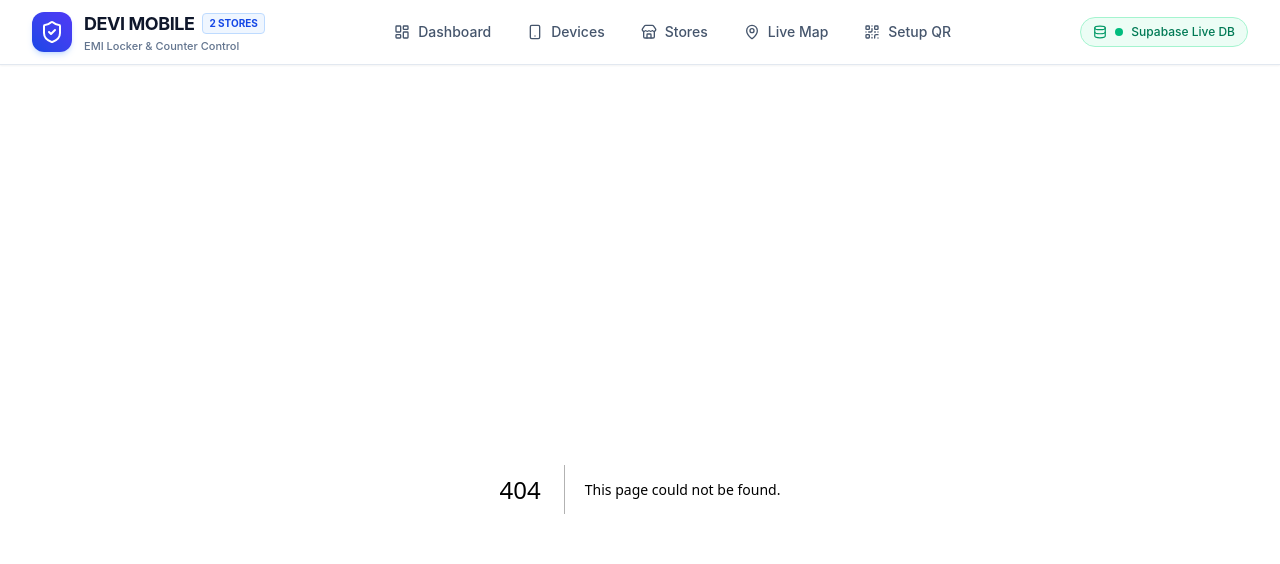
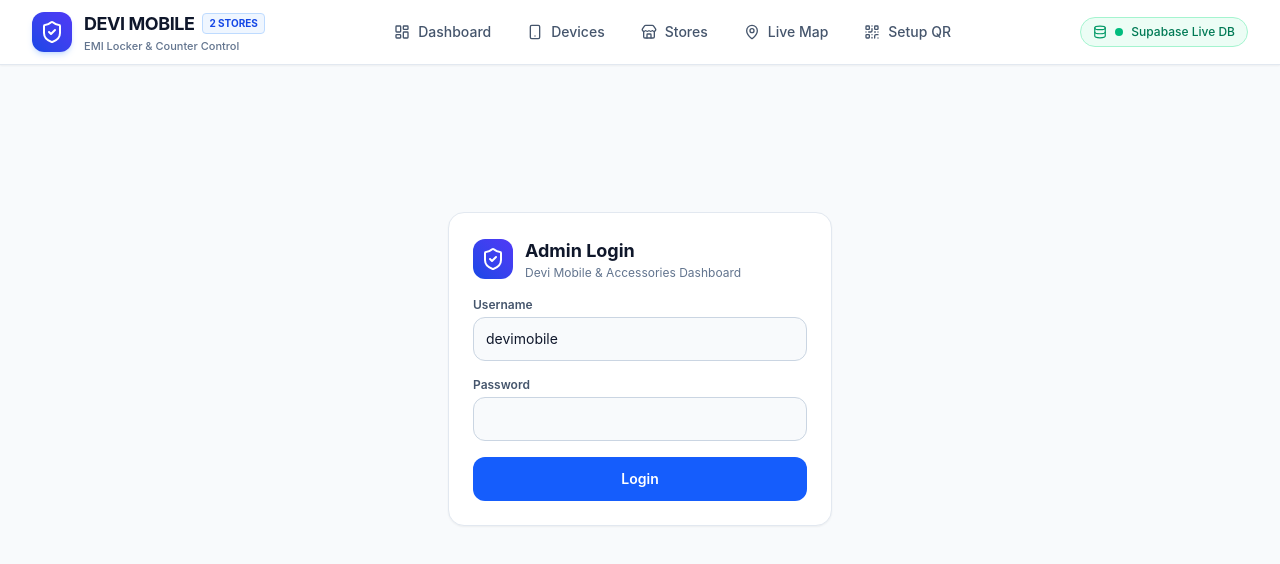
Before and after one commit to bazarse/sarvam, a Next.js app: page /login in a window 1280 px wide. Before the commit this address had no page. Shown: the top 564 px of the page. Built offline with nearby package versions, Linux system fonts and the light colour scheme.

Commit message:
fix(auth): Add username input to login form and make /enroll route public

```diff
--- /dev/null
+++ b/src/app/login/page.tsx
@@ -0,0 +1,101 @@
+'use client'
+
+import { useState } from 'react'
+import { ShieldCheck, Loader2 } from 'lucide-react'
+
+export default function LoginPage() {
+  const [username, setUsername] = useState('devimobile')
+  const [password, setPassword] = useState('')
+  const [error, setError] = useState('')
+  const [loading, setLoading] = useState(false)
+
+  const handleSubmit = async (e: React.FormEvent) => {
+    e.preventDefault()
+    setError('')
+    setLoading(true)
+    try {
+      const res = await fetch('/api/auth/login', {
+        method: 'POST',
+        headers: { 'Content-Type': 'application/json' },
+        body: JSON.stringify({ username, password }),
+      })
+      const data = await res.json().catch(() => ({}))
+      if (res.ok && data.success) {
+        // Only allow same-site relative redirects
+        const next = new URLSearchParams(window.location.search).get('next') || '/'
+        window.location.href = next.startsWith('/') && !next.startsWith('//') ? next : '/'
+        return
+      }
+      setError(data.message || 'Login failed')
+    } catch {
+      setError('Network error')
+    } finally {
+      setLoading(false)
+    }
+  }
+
+  return (
+    <div className="min-h-[70vh] flex items-center justify-center">
+      <form
+        onSubmit={handleSubmit}
+        className="w-full max-w-sm bg-white border border-slate-200 rounded-2xl shadow-xs p-6 space-y-4"
+      >
+        <div className="flex items-center space-x-3">
+          <div className="w-10 h-10 rounded-xl bg-gradient-to-tr from-blue-700 to-indigo-600 flex items-center justify-center">
+            <ShieldCheck className="w-6 h-6 text-white" />
+          </div>
+          <div>
+            <h1 className="text-lg font-bold text-slate-900">Admin Login</h1>
+            <p className="text-xs text-slate-500">Devi Mobile & Accessories Dashboard</p>
+          </div>
+        </div>
+
+        <div>
+          <label htmlFor="username" className="text-xs font-semibold text-slate-600 block mb-1">
+            Username
+          </label>
+          <input
+            id="username"
+            type="text"
+            autoComplete="username"
+            required
+            value={username}
+            onChange={(e) => setUsername(e.target.value)}
+            className="w-full bg-slate-50 border border-slate-300 rounded-xl px-3 py-2 text-sm text-slate-900 focus:outline-none focus:border-blue-600 focus:bg-white min-h-[44px]"
+            placeholder="e.g. devimobile"
+          />
+        </div>
+
+        <div>
+          <label htmlFor="password" className="text-xs font-semibold text-slate-600 block mb-1">
+            Password
+          </label>
+          <input
+            id="password"
+            type="password"
+            autoComplete="current-password"
+            required
+            value={password}
+            onChange={(e) => setPassword(e.target.value)}
+            className="w-full bg-slate-50 border border-slate-300 rounded-xl px-3 py-2 text-sm text-slate-900 focus:outline-none focus:border-blue-600 focus:bg-white min-h-[44px]"
+          />
+        </div>
+
+        {error && (
+          <p role="alert" className="text-xs font-semibold text-rose-700 bg-rose-50 border border-rose-200 rounded-lg px-3 py-2">
+            {error}
+          </p>
+        )}
+
+        <button
+          type="submit"
+          disabled={loading}
+          className="w-full flex items-center justify-center gap-2 py-2.5 rounded-xl bg-blue-600 hover:bg-blue-700 disabled:opacity-60 text-white font-semibold text-sm min-h-[44px] cursor-pointer"
+        >
+          {loading && <Loader2 className="w-4 h-4 animate-spin" />}
+          <span>Login</span>
+        </button>
+      </form>
+    </div>
+  )
+}
--- /dev/null
+++ b/src/proxy.ts
@@ -0,0 +1,34 @@
+import { NextResponse } from 'next/server'
+import type { NextRequest } from 'next/server'
+import { SESSION_COOKIE, verifySessionToken } from '@/lib/auth'
+
+// Paths reachable without an admin session:
+// - /login and /api/auth/* (login flow)
+// - /api/customer/* (called by the Android app, which has no admin session)
+// - static assets, the APK and the enrollment QR image (excluded by the matcher)
+const PUBLIC_PREFIXES = ['/login', '/enroll', '/api/auth/', '/api/customer/', '/api/cron/']
+
+export async function proxy(request: NextRequest) {
+  const { pathname, search } = request.nextUrl
+
+  if (PUBLIC_PREFIXES.some((p) => pathname === p || pathname.startsWith(p))) {
+    return NextResponse.next()
+  }
+
+  const ok = await verifySessionToken(request.cookies.get(SESSION_COOKIE)?.value)
+  if (ok) return NextResponse.next()
+
+  if (pathname.startsWith('/api/')) {
+    return NextResponse.json({ success: false, message: 'Unauthorized' }, { status: 401 })
+  }
+
+  const loginUrl = new URL('/login', request.url)
+  loginUrl.searchParams.set('next', pathname + search)
+  return NextResponse.redirect(loginUrl)
+}
+
+export const config = {
+  matcher: [
+    '/((?!_next/static|_next/image|favicon\\.ico|sarvam\\.apk|.*\\.(?:png|jpg|jpeg|svg|webp|ico)$).*)',
+  ],
+}
```
